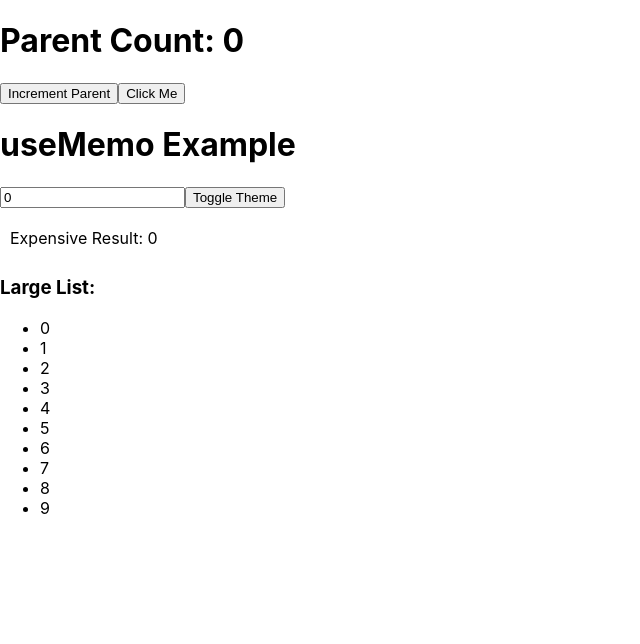
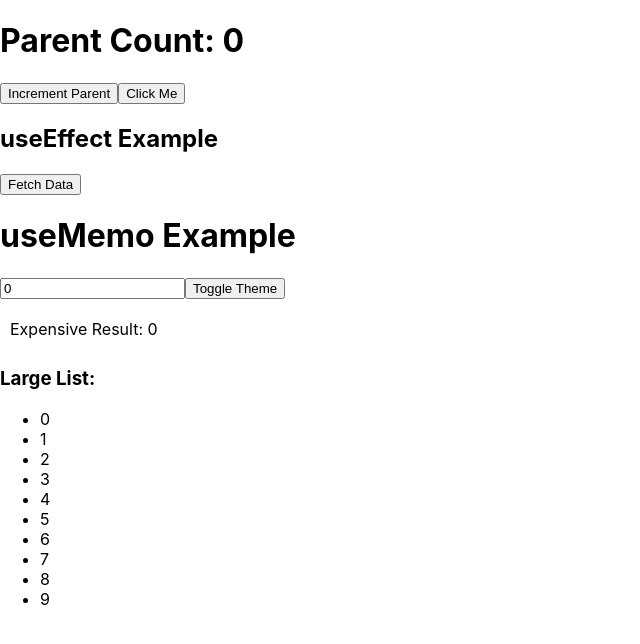
Before and after one commit to JuztisLeague/juztisleague-intern-repo, a React (Create React App) app in the folder onboarding-test/: page / in a window 1280 px wide. Shown: the top 644 px of the page, without its empty margins (0-640 px from the left). Built offline with nearby package versions, Linux system fonts and the light colour scheme.

Commit message:
Feature Added useEffect component

```diff
--- a/onboarding-test/src/App.js
+++ b/onboarding-test/src/App.js
@@ -1,5 +1,6 @@
 import React, { useState, useCallback } from "react";
 import LargeList from "./Largelist.js";
+import EffectExample from "./EffectsSample.js";
 
 // Child component (memoized)
 const Child = React.memo(({ onClick }) => {
@@ -19,6 +20,7 @@ const Parent = () => {
       <h1>Parent Count: {count}</h1>
       <button onClick={() => setCount(count + 1)}>Increment Parent</button>
       <Child onClick={handleClick} />
+      <EffectExample/>
       <LargeList/>
     </div>
   );
--- /dev/null
+++ b/onboarding-test/src/EffectsSample.js
@@ -0,0 +1,91 @@
+import React, { useEffect, useState, useRef } from "react";
+
+const EffectExample = () => {
+
+  const [data, setData] = useState(null);
+
+  const controllerRef = useRef(null);
+
+
+  useEffect(() => {
+
+    console.log("Component Mounted");
+
+    return () => {
+
+      console.log("Component Unmounted");
+
+      if (controllerRef.current) {
+
+        controllerRef.current.abort();
+
+        console.log("Fetch cancelled");
+
+      }
+
+    };
+
+  }, []);
+
+
+  const fetchData = async () => {
+
+    controllerRef.current = new AbortController();
+
+    try {
+
+      const response = await fetch(
+        "https://jsonplaceholder.typicode.com/posts/1",
+        {
+          signal: controllerRef.current.signal
+        }
+      );
+
+      const result = await response.json();
+
+      console.log(result);
+
+      setData(result);
+
+    }
+    catch (error) {
+
+      console.log(error);
+
+    }
+
+  };
+
+
+  return (
+
+    <div>
+
+      <h2>useEffect Example</h2>
+
+      <button onClick={fetchData}>
+
+        Fetch Data
+
+      </button>
+
+
+      {data && (
+
+        <div>
+
+          <h3>{data.title}</h3>
+
+          <p>{data.body}</p>
+
+        </div>
+
+      )}
+
+    </div>
+
+  );
+
+};
+
+export default EffectExample;
```
